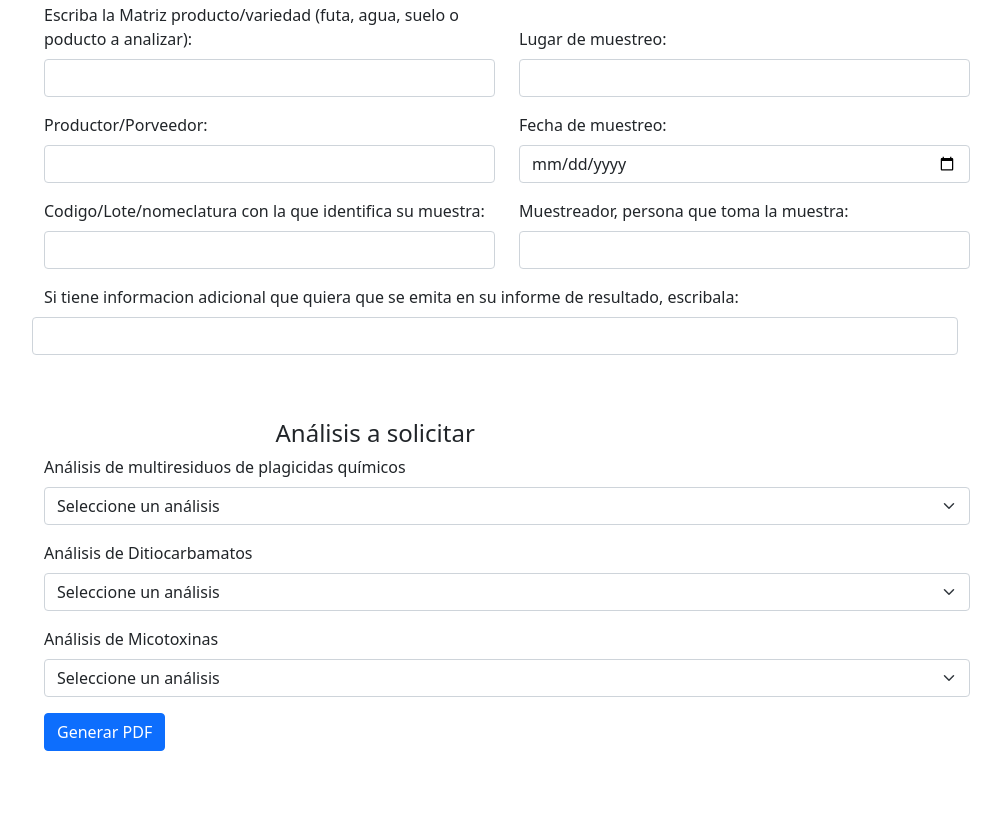
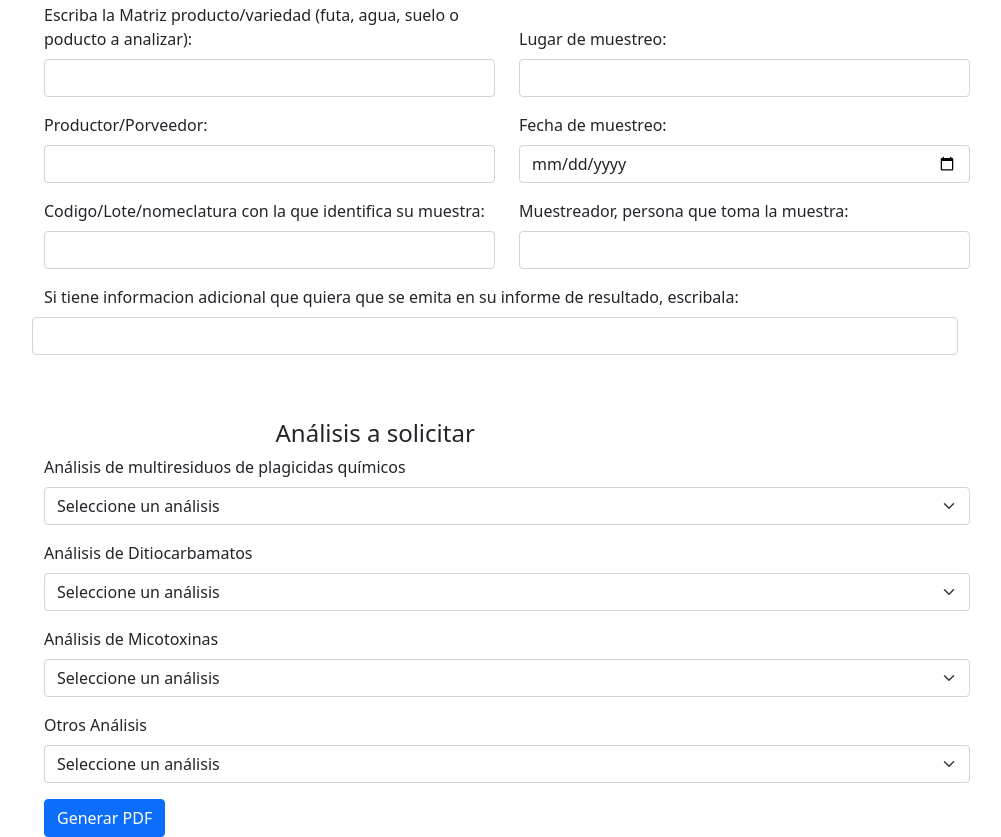
Before and after one commit to luzromeros/FormularioCeimic, a plain HTML site: page index.html in a window 1280 px wide. Shown: the part 932-1769 px from the top of the page, without its empty margins (133-1134 px from the left). Before the commit the page ends 1683 px from the top, so only its background shows below. Drawn offline with nearby package versions, Linux system fonts and the light colour scheme.

Commit message:
otrosborrador

```diff
--- a/index.html
+++ b/index.html
@@ -235,6 +235,18 @@
                         </div>
 
 
+                         <!-- lista desplegable  OROS -->
+
+                         <div class="mb-3">
+                            <label for="otros" class="form-label">Otros Análisis </label>
+                            <select class="form-select" id="otros">
+                                <option value=" ">Seleccione un análisis</option>
+                                <option style="font-weight:bold" value="otro1"> otro1 </option>
+                                <option value="otro2"> otro2 </option>
+                            </select>
+                        </div>
+
+
 
 
                             <!--
```
